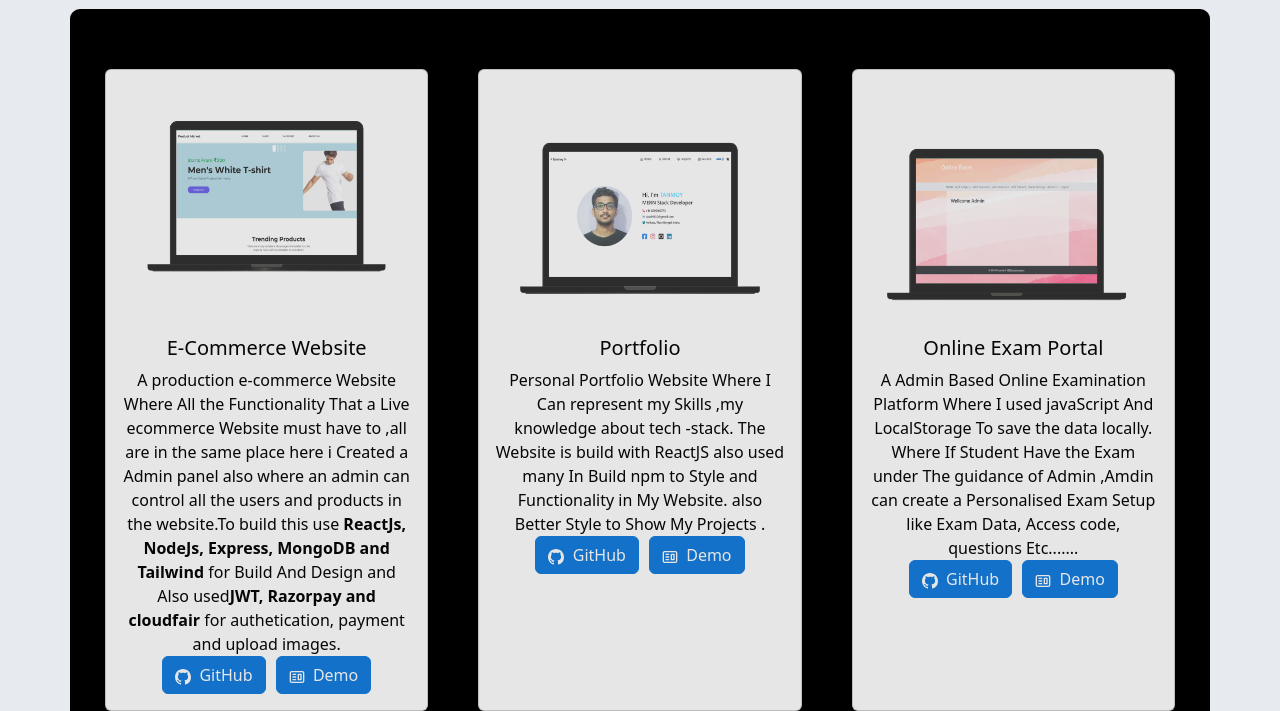
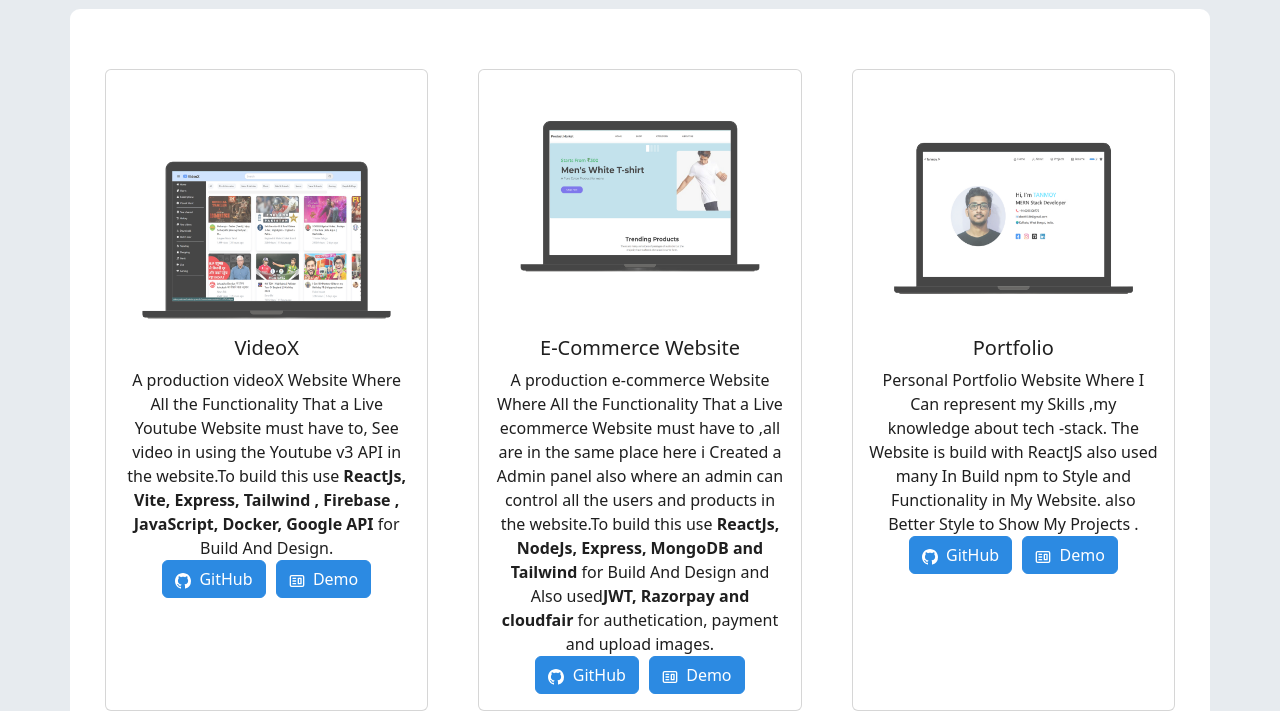
Before and after one commit to Tanmoydas27/portfolio-website-0.1, a React (Create React App) app: page /project in a window 1280 px wide. Shown: the part 241-952 px from the top of the page. Built offline with nearby package versions, Linux system fonts and the light colour scheme.

Commit message:
Add project

```diff
--- a/src/Components/Project/Project.js
+++ b/src/Components/Project/Project.js
@@ -5,6 +5,7 @@ import onlineExam from "../Project/images/onlineExam.png";
 import resturantWebsites from "../Project/images/resturantWebsites.png";
 import bookmarket from "../Project/images/bookmarket.png";
 import ecommerce from "../Project/images/file.png";
+import videoX from "../Project/images/video.png";
 const Project = () => {
   return (
     <>
@@ -27,11 +28,102 @@ const Project = () => {
             style={{
               justifyContent: "center",
               paddingBottom: 10,
-              backgroundColor: "black",
+              backgroundColor: "white",
               borderRadius: "10px",
               padding: "10px",
             }}
           >
+            <div className="project-card col-md-4">
+              <div className="project-card-view card ">
+                <img
+                  className="card-img-top"
+                  src={videoX}
+                  width={400}
+                  height={350}
+                  alt="card-img"
+                />
+                <div className="card-body" style={{ marginTop: "-100px" }}>
+                  <div className="card-title h5">VideoX</div>
+                  <div>
+                    <strong
+                      className="card-text"
+                      style={{ textAlign: "justify" }}
+                    >
+                      A production videoX Website Where All the
+                      Functionality That a Live Youtube  Website must have to,
+                      See video in using the Youtube v3 API
+                      in the website.To build this use{" "}
+                      <b>ReactJs, Vite, Express, Tailwind , Firebase , JavaScript, Docker, Google API</b> for
+                      Build And Design.
+                    </strong>
+                  </div>
+                  <a
+                    role="button"
+                    tabIndex={0}
+                    href="https://github.com/Tanmoydas27/VideoX--Youtube.git"
+                    target="_blank"
+                    className="btn btn-primary"
+                  >
+                    <svg
+                      stroke="currentColor"
+                      fill="currentColor"
+                      strokeWidth={0}
+                      viewBox="0 0 16 16"
+                      height="1em"
+                      width="1em"
+                      xmlns="http://www.w3.org/2000/svg"
+                    >
+                      <path d="M8 0C3.58 0 0 3.58 0 8c0 3.54 2.29 6.53 5.47 7.59.4.07.55-.17.55-.38 0-.19-.01-.82-.01-1.49-2.01.37-2.53-.49-2.69-.94-.09-.23-.48-.94-.82-1.13-.28-.15-.68-.52-.01-.53.63-.01 1.08.58 1.23.82.72 1.21 1.87.87 2.33.66.07-.52.28-.87.51-1.07-1.78-.2-3.64-.89-3.64-3.95 0-.87.31-1.59.82-2.15-.08-.2-.36-1.02.08-2.12 0 0 .67-.21 2.2.82.64-.18 1.32-.27 2-.27.68 0 1.36.09 2 .27 1.53-1.04 2.2-.82 2.2-.82.44 1.1.16 1.92.08 2.12.51.56.82 1.27.82 2.15 0 3.07-1.87 3.75-3.65 3.95.29.25.54.73.54 1.48 0 1.07-.01 1.93-.01 2.2 0 .21.15.46.55.38A8.012 8.012 0 0 0 16 8c0-4.42-3.58-8-8-8z" />
+                    </svg>{" "}
+                    &nbsp;GitHub
+                  </a>
+                  <a
+                    role="button"
+                    tabIndex={0}
+                    href="http://videox-youtube.s3-website.ap-south-1.amazonaws.com/"
+                    target="_blank"
+                    className="btn btn-primary"
+                    style={{ marginLeft: 10 }}
+                  >
+                    <svg
+                      stroke="currentColor"
+                      fill="none"
+                      strokeWidth={0}
+                      viewBox="0 0 24 24"
+                      height="1em"
+                      width="1em"
+                      xmlns="http://www.w3.org/2000/svg"
+                    >
+                      <path
+                        fillRule="evenodd"
+                        clipRule="evenodd"
+                        d="M14 7C13.4477 7 13 7.44772 13 8V16C13 16.5523 13.4477 17 14 17H18C18.5523 17 19 16.5523 19 16V8C19 7.44772 18.5523 7 18 7H14ZM17 9H15V15H17V9Z"
+                        fill="currentColor"
+                      />
+                      <path
+                        d="M6 7C5.44772 7 5 7.44772 5 8C5 8.55228 5.44772 9 6 9H10C10.5523 9 11 8.55228 11 8C11 7.44772 10.5523 7 10 7H6Z"
+                        fill="currentColor"
+                      />
+                      <path
+                        d="M6 11C5.44772 11 5 11.4477 5 12C5 12.5523 5.44772 13 6 13H10C10.5523 13 11 12.5523 11 12C11 11.4477 10.5523 11 10 11H6Z"
+                        fill="currentColor"
+                      />
+                      <path
+                        d="M5 16C5 15.4477 5.44772 15 6 15H10C10.5523 15 11 15.4477 11 16C11 16.5523 10.5523 17 10 17H6C5.44772 17 5 16.5523 5 16Z"
+                        fill="currentColor"
+                      />
+                      <path
+                        fillRule="evenodd"
+                        clipRule="evenodd"
+                        d="M4 3C2.34315 3 1 4.34315 1 6V18C1 19.6569 2.34315 21 4 21H20C21.6569 21 23 19.6569 23 18V6C23 4.34315 21.6569 3 20 3H4ZM20 5H4C3.44772 5 3 5.44772 3 6V18C3 18.5523 3.44772 19 4 19H20C20.5523 19 21 18.5523 21 18V6C21 5.44772 20.5523 5 20 5Z"
+                        fill="currentColor"
+                      />
+                    </svg>{" "}
+                    &nbsp;Demo
+                  </a>
+                </div>
+              </div>
+            </div>
             <div className="project-card col-md-4">
               <div className="project-card-view card ">
                 <img
```
Also changed, not shown: src/Components/Project/images/video.png (added).
